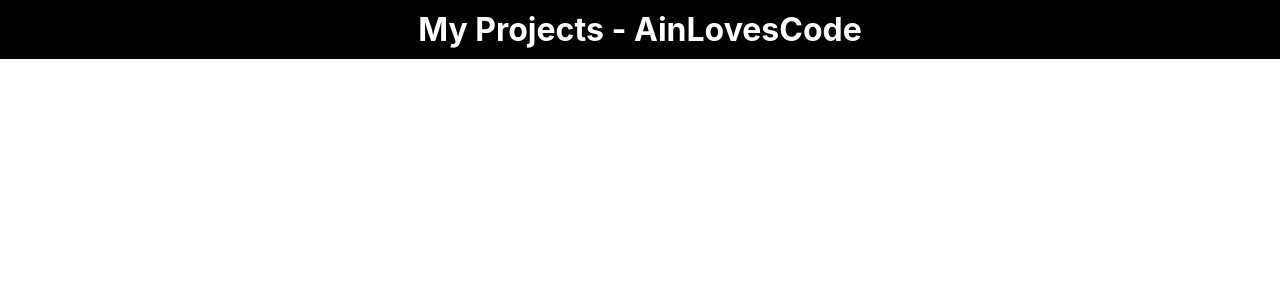
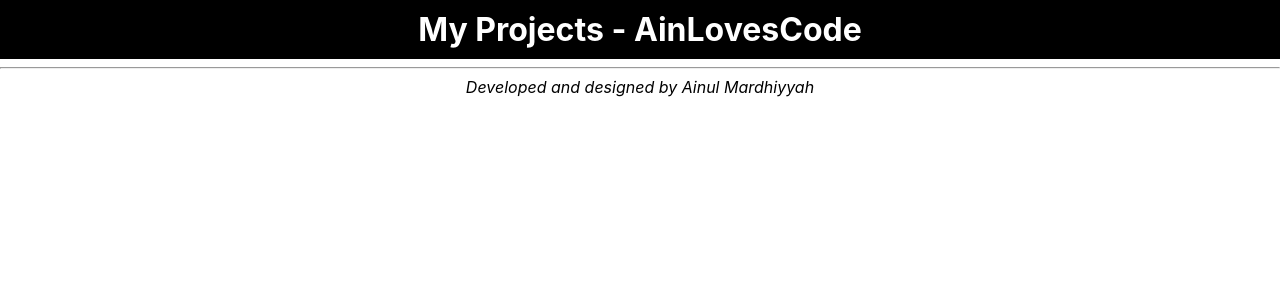
Before and after one commit to ainlovescode/tiktok-stats-app, a React (Create React App) app in the folder frontend/: page / in a window 1280 px wide. Shown: the top 300 px of the page. Built offline with nearby package versions, Linux system fonts and the light colour scheme.

Commit message:
#2 [Ain] Implement and test basic footer

```diff
--- /dev/null
+++ b/frontend/src/components/Footer/Footer.js
@@ -0,0 +1,10 @@
+function Footer() {
+    return (
+        <div className="footer-content">
+            <hr/>
+            <em>Developed and designed by Ainul Mardhiyyah</em>
+        </div>
+    )
+}
+
+export default Footer;
--- a/frontend/src/pages/App/App.js
+++ b/frontend/src/pages/App/App.js
@@ -1,10 +1,12 @@
 import './App.css';
 import Header from "../../components/Header/Header";
+import Footer from "../../components/Footer/Footer";
 
 function App() {
   return (
     <div className="App">
       <Header />
+      <Footer />
     </div>
   );
 }
```
Also changed, not shown: 1 other file (tests, documents, lock files or other folders).
